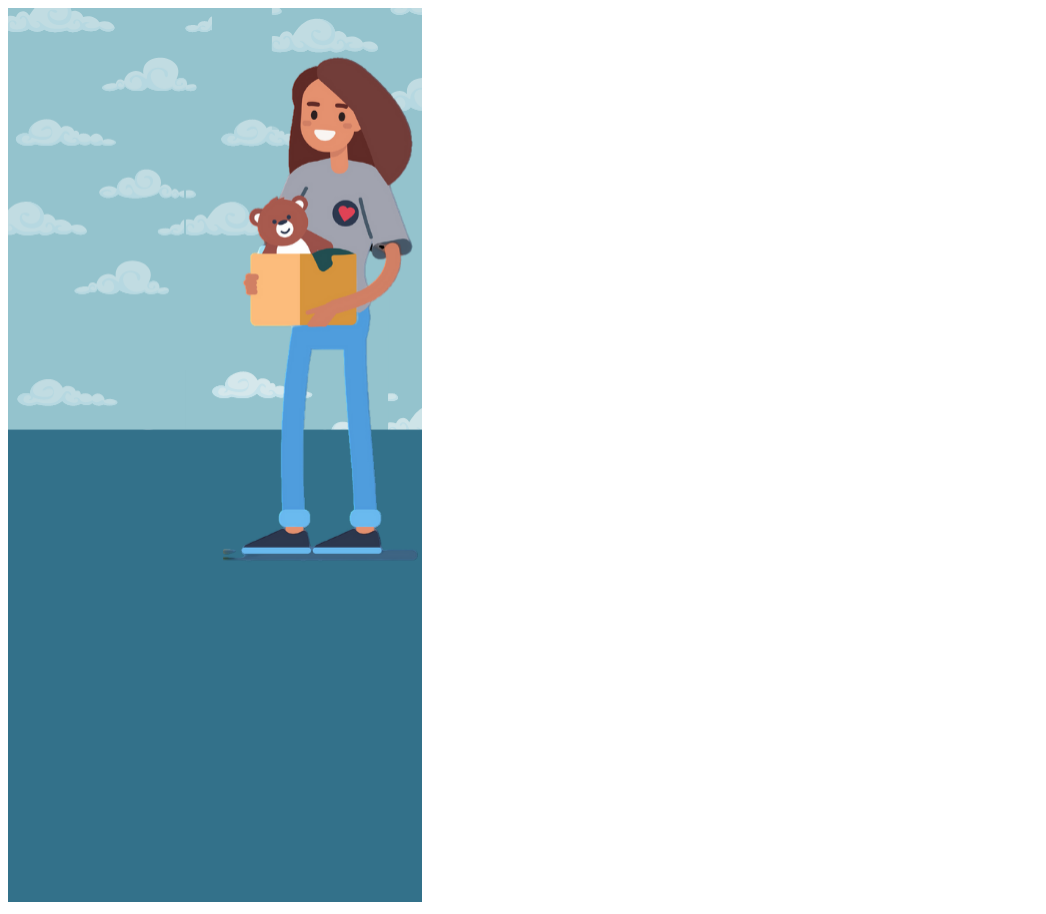
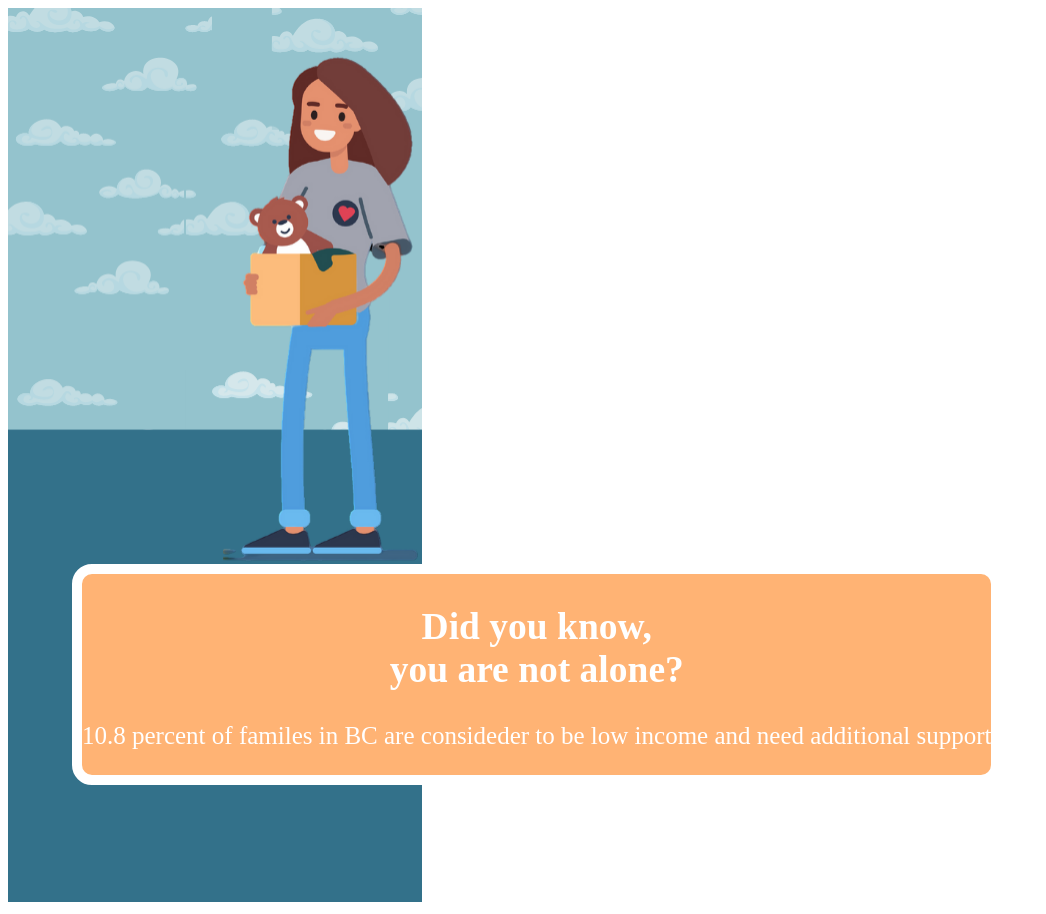
Before and after one commit to kcameron37/MDIA2019-project, a Next.js app: page /information in a window 1280 px wide. Shown: the whole page, without its empty margins (0-1046 px from the left). Built offline with nearby package versions, Linux system fonts and the light colour scheme.

Commit message:
info message added

```diff
--- a/pages/information.js
+++ b/pages/information.js
@@ -19,6 +19,12 @@ export default function Information() {
           width={414}
           height={894}
         />
+
+        <div className={styles.text}>
+          <h2>Did you know,<br></br> you are not alone?</h2>
+          <p>10.8 percent of familes in BC are consideder to be low income and need additional support</p>
+
+        </div>
       </div>
       </div>
     </>
--- a/styles/information.module.css
+++ b/styles/information.module.css
@@ -2,3 +2,17 @@
     background-color: var( --ternary-color);
     color: var( --quinary-color);
 }
+
+.text {
+    position: absolute;
+    top: 500px;
+    text-align: center;
+    margin: 5%;
+    background-color: transparent;
+    color: white;
+    font-size: 2rem;
+    font-size: 25px;
+    background-color: var(--secondary-color);
+    border-radius: 20px;
+    border: 10px solid white;
+  }
```
